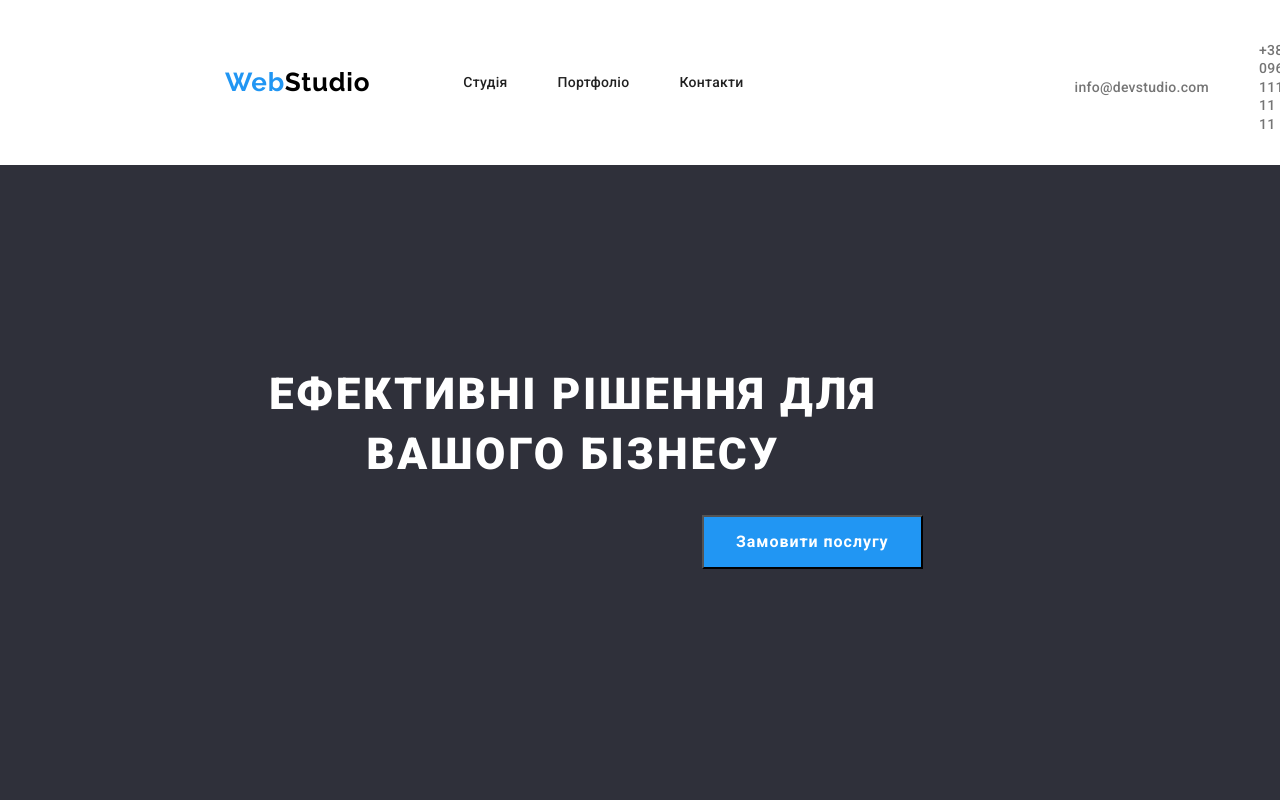
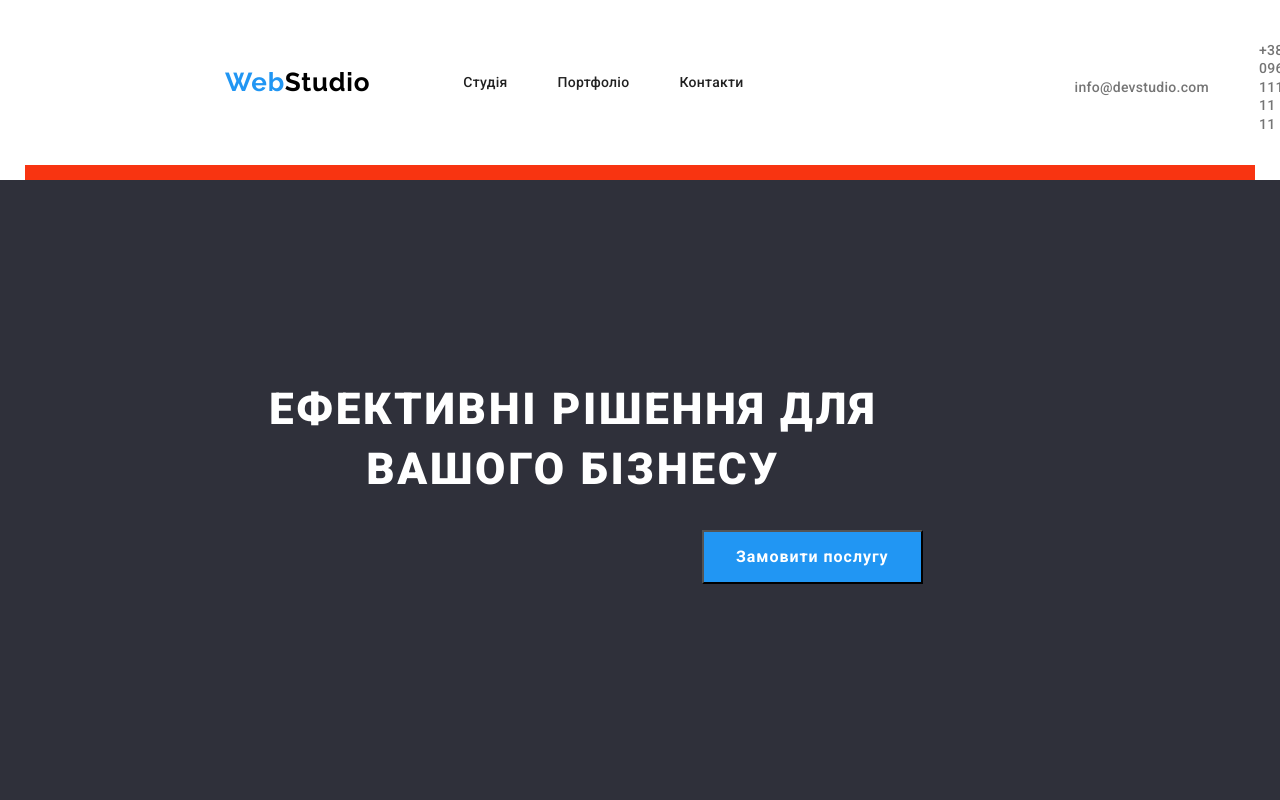
Before and after one commit to Nastya1617/goit-markup-hw-003, a plain HTML site: page index.html in a window 1280 px wide. Shown: the top 800 px of the page. Drawn offline with nearby package versions, Linux system fonts and the light colour scheme.

Commit message:
goit-markup-hw-03

```diff
--- a/css/styles.css
+++ b/css/styles.css
@@ -44,7 +44,7 @@
       color: var(--primary-text-color-theme-light);
      }
      .container {
-      width: 1200px;
+      width: 1230px;
       margin-left: auto;
       margin-right: auto;
       padding-left: 15px;
@@ -78,6 +78,7 @@
   }
   .page-header-container {
     display: flex;
+    border-bottom: 15px solid rgb(248, 52, 17);
     /*align-items: center;
     justify-content: space-between;*/
     /*border-bottom: 1px;
@@ -376,6 +377,9 @@
    }
   /*portfolio main*/
 
+  .contact-item {
+    margin-top: 9px;
+  }
   .button-list-container {
     display: flex;
     align-items: center;
@@ -409,10 +413,17 @@
   /*.img-list:not(:nth-child(3n)) {
     margin-right: 30px;
   }*/
-  .contact-item {
-    margin-top: 9px;
-  }
   /*.img-list-container {
     column-gap: 30px;
     row-gap: 30px;
   }*/
+  /*.img-list {
+    display: flex;
+    flex-wrap: wrap;
+  }
+  .img-item {
+    margin-right: 30px;
+  }
+  .img-item:nth-child(3n) {
+    margin-right: 0px;
+  }*/
```
